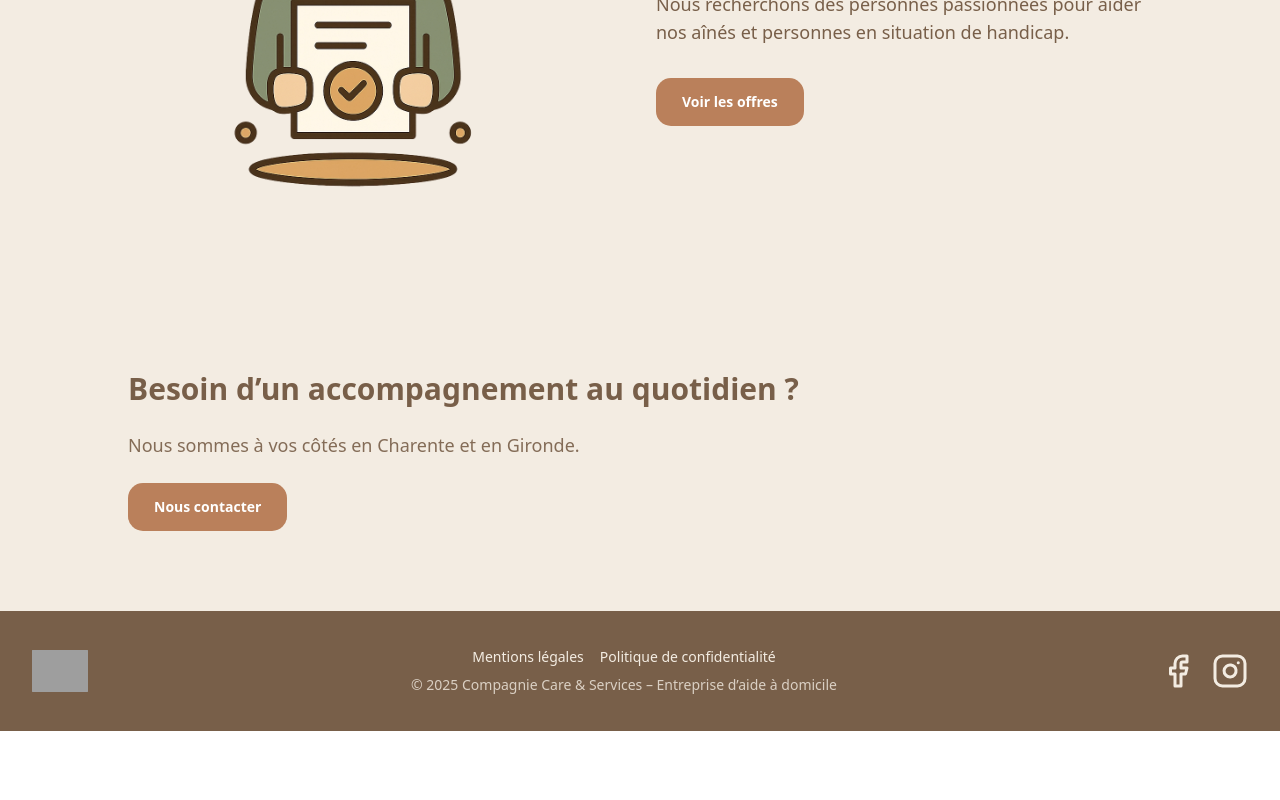
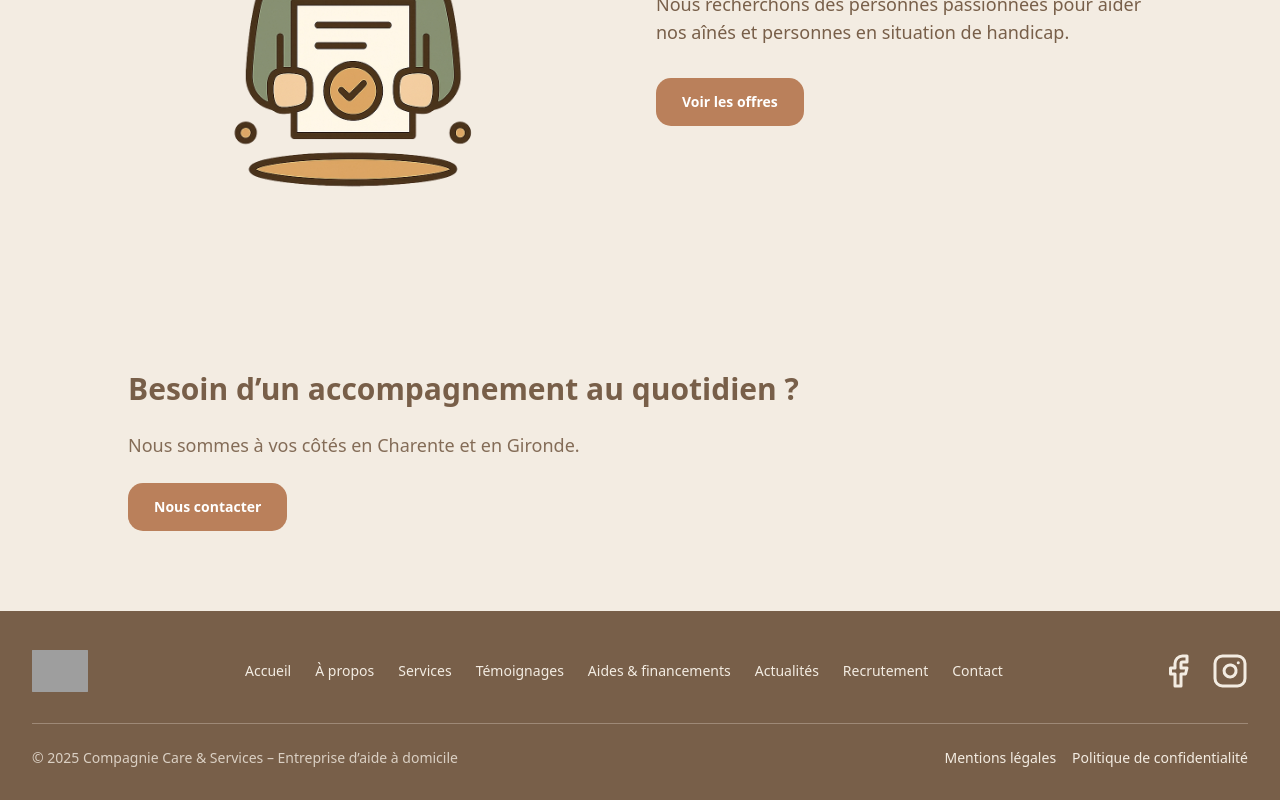
Before and after one commit to julienlisita/ccs-website, a Next.js app: page / in a window 1280 px wide. Shown: the part 4307-5107 px from the top of the page. Before the commit the page ends 5038 px from the top, so only its background shows below. Built offline with nearby package versions, Linux system fonts and the light colour scheme; grey boxes are pictures that could not be loaded.

Commit message:
feat(footer): add main navigation menu and restructure layout

```diff
--- a/src/components/layout/Footer.css
+++ b/src/components/layout/Footer.css
@@ -1,50 +1,83 @@
 /* src/components/layout/Footer.css */
 
+/* === Layout global === */
 .footer {
   @apply bg-[var(--color-dark)] text-[var(--color-bg)]
-         flex flex-col sm:flex-row items-center justify-between
-         px-4 py-6 sm:px-8 sm:py-8 gap-4 sm:gap-0;
+         flex flex-col w-full px-4 sm:px-8 py-6 sm:py-8 space-y-6;
+}
+
+/* --- Bloc supérieur : logo / menu / réseaux --- */
+.footer-top {
+  @apply flex flex-col sm:flex-row justify-between items-center gap-6 sm:gap-0;
 }
 
 .footer-logo {
   @apply relative h-12 w-12 sm:h-14 sm:w-14 flex-shrink-0 rounded-lg overflow-hidden;
 }
 
-.footer-center {
-  @apply text-center;
+.footer-nav {
+  @apply flex flex-col sm:flex-row items-center justify-center
+         space-y-2 sm:space-y-0 sm:space-x-6 text-center font-medium text-sm;
 }
 
-.footer-links {
-  @apply font-medium text-sm flex flex-col sm:flex-row justify-center items-center
-         space-y-1 sm:space-y-0 sm:space-x-4 text-center mb-2;
-}
-
-.footer-copy {
-  @apply text-xs sm:text-sm font-normal opacity-80;
-}
-
+/* --- Réseaux sociaux --- */
 .footer-socials {
   @apply flex items-center space-x-4;
 }
 
 .footer-icon {
   @apply w-8 h-8 sm:w-9 sm:h-9 transition;
-  color: currentColor;
+  color: var(--color-bg);
 }
 
 .footer-icon:hover {
   color: var(--color-primary);
 }
 
-.footer-links a {
-  color: currentColor;
+/* --- Séparateur --- */
+.footer-separator {
+  @apply w-full h-px;
+  background-color: var(--color-bg);
+  opacity: 0.3;
+}
+
+/* --- Bloc inférieur : copyright / liens légaux --- */
+.footer-bottom {
+  @apply flex flex-col sm:flex-row justify-between items-center gap-3 text-sm;
+  color: var(--color-bg);
+}
+
+.footer-copy {
+  @apply text-xs sm:text-sm font-normal opacity-80 text-center sm:text-left;
+}
+
+.footer-legal {
+  @apply flex flex-col sm:flex-row items-center space-y-1 sm:space-y-0 sm:space-x-4;
+}
+
+.footer-legal a {
+  color: var(--color-bg);
   text-decoration: none;
   transition:
     color 0.3s ease,
     text-decoration 0.3s ease;
 }
 
-.footer-links a:hover {
+.footer-legal a:hover {
   color: var(--color-primary);
   text-decoration: underline;
 }
+
+/* --- Menu principal --- */
+.footer-nav a {
+  color: var(--color-bg);
+  text-decoration: none;
+  transition:
+    color 0.3s ease,
+    text-decoration 0.3s ease;
+}
+
+.footer-nav a:hover {
+  color: var(--color-primary);
+  text-decoration: underline;
+}
--- a/src/components/layout/Footer.tsx
+++ b/src/components/layout/Footer.tsx
@@ -10,6 +10,8 @@ import './Footer.css';
 export default function Footer() {
   return (
     <footer className="footer">
+      {/* Bloc principal */}
+      <div className="footer-top">
         {/* Logo */}
         <div className="footer-logo">
           <Image
@@ -21,16 +23,17 @@ export default function Footer() {
           />
         </div>
 
-      {/* Navigation */}
-      <div className="footer-center">
-        <nav className="footer-links">
-          <Link href="/legal/imprint">Mentions légales</Link>
-          <Link href="/legal/privacy">Politique de confidentialité</Link>
+        {/* Menu principal */}
+        <nav className="footer-nav">
+          <Link href="/">Accueil</Link>
+          <Link href="/about">À propos</Link>
+          <Link href="/services">Services</Link>
+          <Link href="/testimonials">Témoignages</Link>
+          <Link href="/aids">Aides & financements</Link>
+          <Link href="/news">Actualités</Link>
+          <Link href="/recruitment">Recrutement</Link>
+          <Link href="/contact">Contact</Link>
         </nav>
-        <p className="footer-copy">
-          © 2025 Compagnie Care & Services – Entreprise d’aide à domicile
-        </p>
-      </div>
 
         {/* Réseaux sociaux */}
         <div className="footer-socials">
@@ -41,6 +44,21 @@ export default function Footer() {
             <FiInstagram className="footer-icon" />
           </a>
         </div>
+      </div>
+
+      {/* Séparateur */}
+      <div className="footer-separator" />
+
+      {/* Bloc inférieur */}
+      <div className="footer-bottom">
+        <p className="footer-copy">
+          © 2025 Compagnie Care & Services – Entreprise d’aide à domicile
+        </p>
+        <nav className="footer-legal">
+          <Link href="/legal/imprint">Mentions légales</Link>
+          <Link href="/legal/privacy">Politique de confidentialité</Link>
+        </nav>
+      </div>
     </footer>
   );
 }
```
Lines whose indentation alone changed are shown as unchanged.
